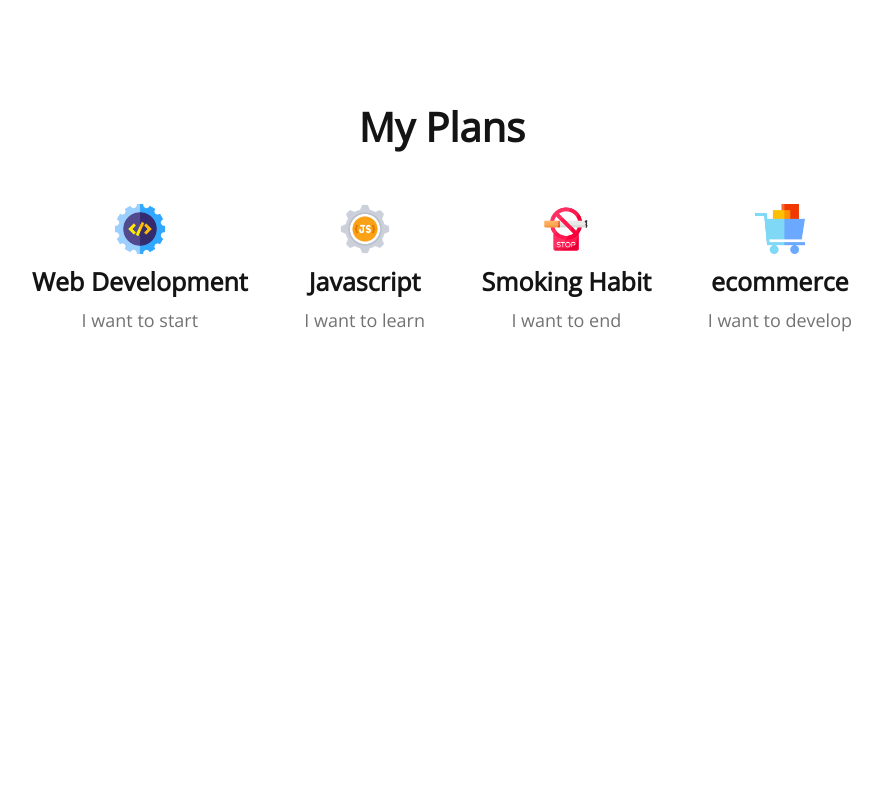
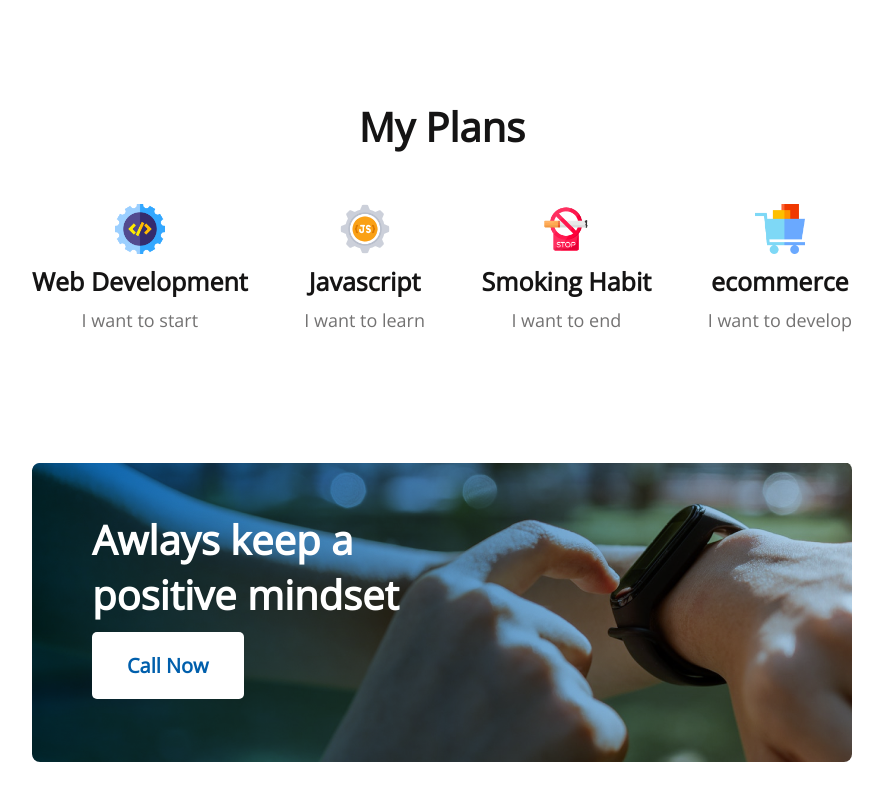
Before and after one commit to sajibsaifullah/think-box-assignment-1, a plain HTML site: page index.html in a window 1280 px wide. Shown: the part 1685-2485 px from the top of the page, without its empty margins (198-1081 px from the left). Before the commit the page ends 2067 px from the top, so only its background shows below. Drawn offline with nearby package versions, Linux system fonts and the light colour scheme.

Commit message:
added mindset sec

```diff
--- a/index.html
+++ b/index.html
@@ -56,6 +56,12 @@
                 </div>
             </div>
         </section>
+        <section class="mindset">
+            <div class="positive-mindset">
+                <h4 class="mnd-title">Awlays keep a positive mindset</h4>
+                <button class="mnd-btn">Call Now</button>
+            </div>
+        </section>
     </main>
     <footer>
 
--- a/styles/style.css
+++ b/styles/style.css
@@ -111,4 +111,35 @@
     width: 50px;
     height: 50px;
 }
+
 /* Mindset section styles */
+.mindset {
+    background-image: url('../images/gradient1.png'), url('../images/watch.png');
+    background-blend-mode: multiply;
+    border-radius: 8px;
+    height: 300px;
+    margin: 130px 230px;
+}
+.mindset{
+    padding-left: 60px;
+    padding-right: 400px;
+}
+
+.mnd-title {
+    color: #FFFFFF;
+    font-weight: 700;
+    font-size: 40px;
+    padding-top: 50px;
+    padding-bottom: 10px;
+}
+
+.mnd-btn {
+    font-weight: 600;
+    font-size: 20px;
+    color: #005FAC;
+    background: #FFFFFF;
+    border-radius: 5px;
+    border: 0;
+    padding: 20px 35px;
+}
+/* Footer styles */
```
